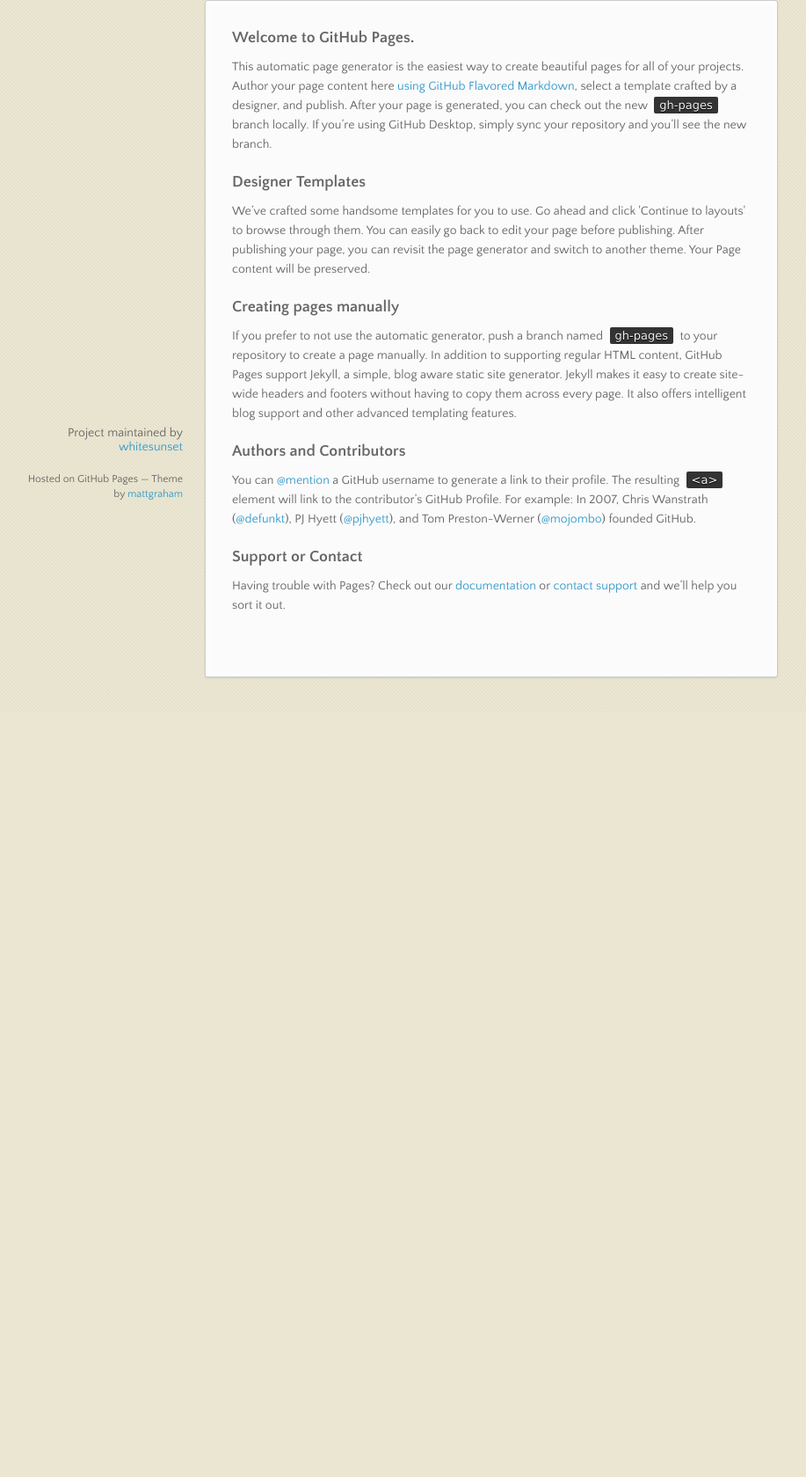
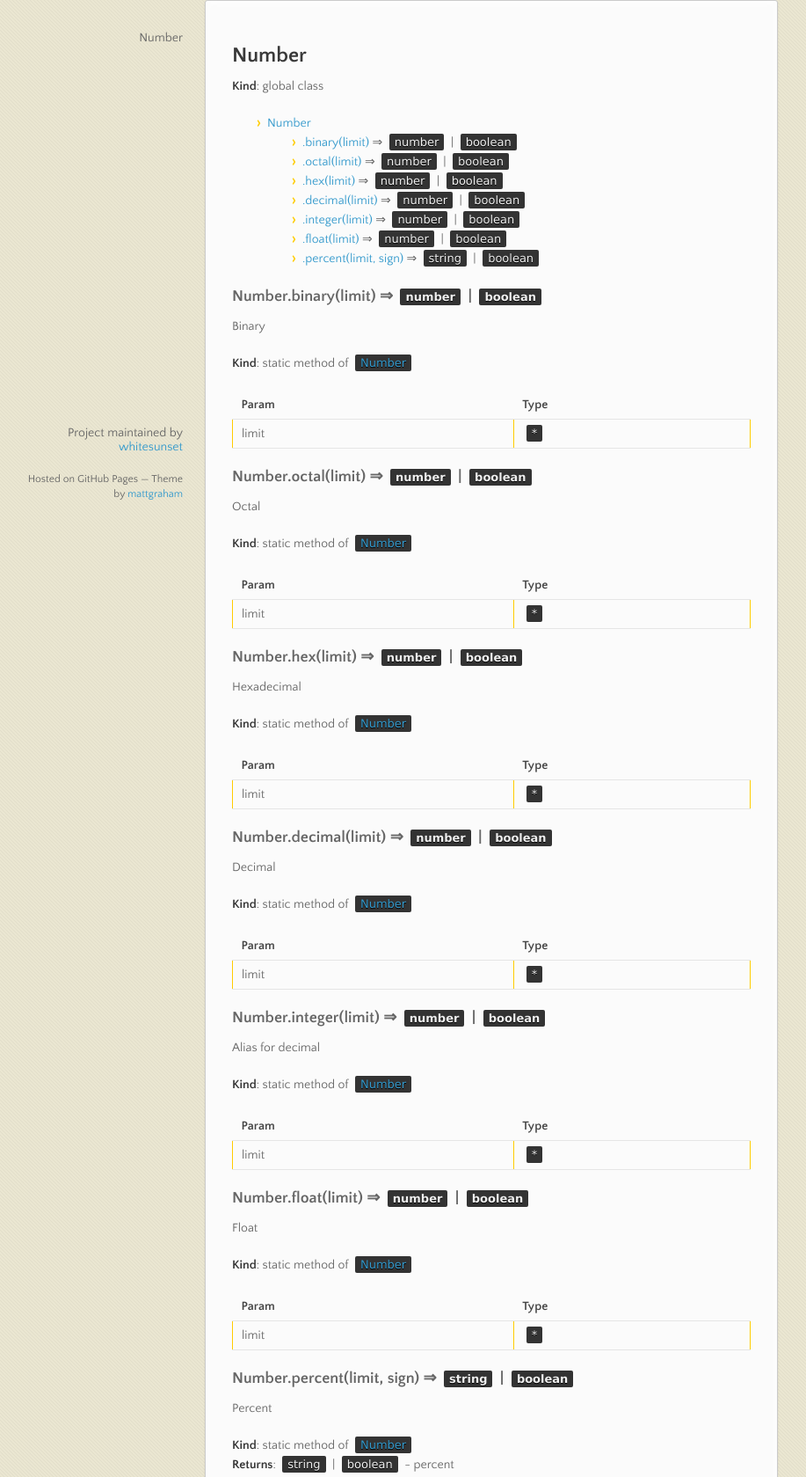
Before and after one commit to whitesunset/forte, a plain HTML site: page index.html in a window 1280 px wide. Shown: the part 190-1869 px from the top of the page at 88% size, without its empty margins (82-999 px from the left). Before the commit the page ends 1000 px from the top, so only its background shows below. Drawn offline with nearby package versions, Linux system fonts and the light colour scheme.

```diff
--- a/index.html
+++ b/index.html
@@ -39,30 +39,227 @@
         <ul></ul>
       </nav>
       <section>
-        <h3>
-<a id="welcome-to-github-pages" class="anchor" href="#welcome-to-github-pages" aria-hidden="true"><span class="octicon octicon-link"></span></a>Welcome to GitHub Pages.</h3>
+        <p><a name="Number"></a></p>
 
-<p>This automatic page generator is the easiest way to create beautiful pages for all of your projects. Author your page content here <a href="https://guides.github.com/features/mastering-markdown/">using GitHub Flavored Markdown</a>, select a template crafted by a designer, and publish. After your page is generated, you can check out the new <code>gh-pages</code> branch locally. If you’re using GitHub Desktop, simply sync your repository and you’ll see the new branch.</p>
+<h2>
+<a id="number" class="anchor" href="#number" aria-hidden="true"><span class="octicon octicon-link"></span></a>Number</h2>
+
+<p><strong>Kind</strong>: global class  </p>
+
+<ul>
+<li>
+<a href="#Number">Number</a>
+
+<ul>
+<li>
+<a href="#Number.binary">.binary(limit)</a> ⇒ <code>number</code> | <code>boolean</code>
+</li>
+<li>
+<a href="#Number.octal">.octal(limit)</a> ⇒ <code>number</code> | <code>boolean</code>
+</li>
+<li>
+<a href="#Number.hex">.hex(limit)</a> ⇒ <code>number</code> | <code>boolean</code>
+</li>
+<li>
+<a href="#Number.decimal">.decimal(limit)</a> ⇒ <code>number</code> | <code>boolean</code>
+</li>
+<li>
+<a href="#Number.integer">.integer(limit)</a> ⇒ <code>number</code> | <code>boolean</code>
+</li>
+<li>
+<a href="#Number.float">.float(limit)</a> ⇒ <code>number</code> | <code>boolean</code>
+</li>
+<li>
+<a href="#Number.percent">.percent(limit, sign)</a> ⇒ <code>string</code> | <code>boolean</code>
+</li>
+</ul>
+</li>
+</ul>
+
+<p><a name="Number.binary"></a></p>
 
 <h3>
-<a id="designer-templates" class="anchor" href="#designer-templates" aria-hidden="true"><span class="octicon octicon-link"></span></a>Designer Templates</h3>
+<a id="numberbinarylimit--number--boolean" class="anchor" href="#numberbinarylimit--number--boolean" aria-hidden="true"><span class="octicon octicon-link"></span></a>Number.binary(limit) ⇒ <code>number</code> | <code>boolean</code>
+</h3>
 
-<p>We’ve crafted some handsome templates for you to use. Go ahead and click 'Continue to layouts' to browse through them. You can easily go back to edit your page before publishing. After publishing your page, you can revisit the page generator and switch to another theme. Your Page content will be preserved.</p>
+<p>Binary</p>
+
+<p><strong>Kind</strong>: static method of <code><a href="#Number">Number</a></code>  </p>
+
+<table>
+<thead>
+<tr>
+<th>Param</th>
+<th>Type</th>
+</tr>
+</thead>
+<tbody>
+<tr>
+<td>limit</td>
+<td><code>*</code></td>
+</tr>
+</tbody>
+</table>
+
+<p><a name="Number.octal"></a></p>
 
 <h3>
-<a id="creating-pages-manually" class="anchor" href="#creating-pages-manually" aria-hidden="true"><span class="octicon octicon-link"></span></a>Creating pages manually</h3>
+<a id="numberoctallimit--number--boolean" class="anchor" href="#numberoctallimit--number--boolean" aria-hidden="true"><span class="octicon octicon-link"></span></a>Number.octal(limit) ⇒ <code>number</code> | <code>boolean</code>
+</h3>
 
-<p>If you prefer to not use the automatic generator, push a branch named <code>gh-pages</code> to your repository to create a page manually. In addition to supporting regular HTML content, GitHub Pages support Jekyll, a simple, blog aware static site generator. Jekyll makes it easy to create site-wide headers and footers without having to copy them across every page. It also offers intelligent blog support and other advanced templating features.</p>
+<p>Octal</p>
+
+<p><strong>Kind</strong>: static method of <code><a href="#Number">Number</a></code>  </p>
+
+<table>
+<thead>
+<tr>
+<th>Param</th>
+<th>Type</th>
+</tr>
+</thead>
+<tbody>
+<tr>
+<td>limit</td>
+<td><code>*</code></td>
+</tr>
+</tbody>
+</table>
+
+<p><a name="Number.hex"></a></p>
 
 <h3>
-<a id="authors-and-contributors" class="anchor" href="#authors-and-contributors" aria-hidden="true"><span class="octicon octicon-link"></span></a>Authors and Contributors</h3>
+<a id="numberhexlimit--number--boolean" class="anchor" href="#numberhexlimit--number--boolean" aria-hidden="true"><span class="octicon octicon-link"></span></a>Number.hex(limit) ⇒ <code>number</code> | <code>boolean</code>
+</h3>
 
-<p>You can <a href="https://github.com/blog/821" class="user-mention">@mention</a> a GitHub username to generate a link to their profile. The resulting <code>&lt;a&gt;</code> element will link to the contributor’s GitHub Profile. For example: In 2007, Chris Wanstrath (<a href="https://github.com/defunkt" class="user-mention">@defunkt</a>), PJ Hyett (<a href="https://github.com/pjhyett" class="user-mention">@pjhyett</a>), and Tom Preston-Werner (<a href="https://github.com/mojombo" class="user-mention">@mojombo</a>) founded GitHub.</p>
+<p>Hexadecimal</p>
+
+<p><strong>Kind</strong>: static method of <code><a href="#Number">Number</a></code>  </p>
+
+<table>
+<thead>
+<tr>
+<th>Param</th>
+<th>Type</th>
+</tr>
+</thead>
+<tbody>
+<tr>
+<td>limit</td>
+<td><code>*</code></td>
+</tr>
+</tbody>
+</table>
+
+<p><a name="Number.decimal"></a></p>
 
 <h3>
-<a id="support-or-contact" class="anchor" href="#support-or-contact" aria-hidden="true"><span class="octicon octicon-link"></span></a>Support or Contact</h3>
+<a id="numberdecimallimit--number--boolean" class="anchor" href="#numberdecimallimit--number--boolean" aria-hidden="true"><span class="octicon octicon-link"></span></a>Number.decimal(limit) ⇒ <code>number</code> | <code>boolean</code>
+</h3>
 
-<p>Having trouble with Pages? Check out our <a href="https://help.github.com/pages">documentation</a> or <a href="https://github.com/contact">contact support</a> and we’ll help you sort it out.</p>
+<p>Decimal</p>
+
+<p><strong>Kind</strong>: static method of <code><a href="#Number">Number</a></code>  </p>
+
+<table>
+<thead>
+<tr>
+<th>Param</th>
+<th>Type</th>
+</tr>
+</thead>
+<tbody>
+<tr>
+<td>limit</td>
+<td><code>*</code></td>
+</tr>
+</tbody>
+</table>
+
+<p><a name="Number.integer"></a></p>
+
+<h3>
+<a id="numberintegerlimit--number--boolean" class="anchor" href="#numberintegerlimit--number--boolean" aria-hidden="true"><span class="octicon octicon-link"></span></a>Number.integer(limit) ⇒ <code>number</code> | <code>boolean</code>
+</h3>
+
+<p>Alias for decimal</p>
+
+<p><strong>Kind</strong>: static method of <code><a href="#Number">Number</a></code>  </p>
+
+<table>
+<thead>
+<tr>
+<th>Param</th>
+<th>Type</th>
+</tr>
+</thead>
+<tbody>
+<tr>
+<td>limit</td>
+<td><code>*</code></td>
+</tr>
+</tbody>
+</table>
+
+<p><a name="Number.float"></a></p>
+
+<h3>
+<a id="numberfloatlimit--number--boolean" class="anchor" href="#numberfloatlimit--number--boolean" aria-hidden="true"><span class="octicon octicon-link"></span></a>Number.float(limit) ⇒ <code>number</code> | <code>boolean</code>
+</h3>
+
+<p>Float</p>
+
+<p><strong>Kind</strong>: static method of <code><a href="#Number">Number</a></code>  </p>
+
+<table>
+<thead>
+<tr>
+<th>Param</th>
+<th>Type</th>
+</tr>
+</thead>
+<tbody>
+<tr>
+<td>limit</td>
+<td><code>*</code></td>
+</tr>
+</tbody>
+</table>
+
+<p><a name="Number.percent"></a></p>
+
+<h3>
+<a id="numberpercentlimit-sign--string--boolean" class="anchor" href="#numberpercentlimit-sign--string--boolean" aria-hidden="true"><span class="octicon octicon-link"></span></a>Number.percent(limit, sign) ⇒ <code>string</code> | <code>boolean</code>
+</h3>
+
+<p>Percent</p>
+
+<p><strong>Kind</strong>: static method of <code><a href="#Number">Number</a></code><br>
+<strong>Returns</strong>: <code>string</code> | <code>boolean</code> - percent  </p>
+
+<table>
+<thead>
+<tr>
+<th>Param</th>
+<th>Type</th>
+<th>Description</th>
+</tr>
+</thead>
+<tbody>
+<tr>
+<td>limit</td>
+<td>
+<code>string</code> | <code>number</code> | <code>Array</code>
+</td>
+<td>Array[min, max], min = 0 by default</td>
+</tr>
+<tr>
+<td>sign</td>
+<td><code>string</code></td>
+<td>adds to end of string</td>
+</tr>
+</tbody>
+</table>
       </section>
       <footer>
         <p>Project maintained by <a href="https://github.com/whitesunset">whitesunset</a></p>
```
Also changed, not shown: params.json (+1 -1 lines).
